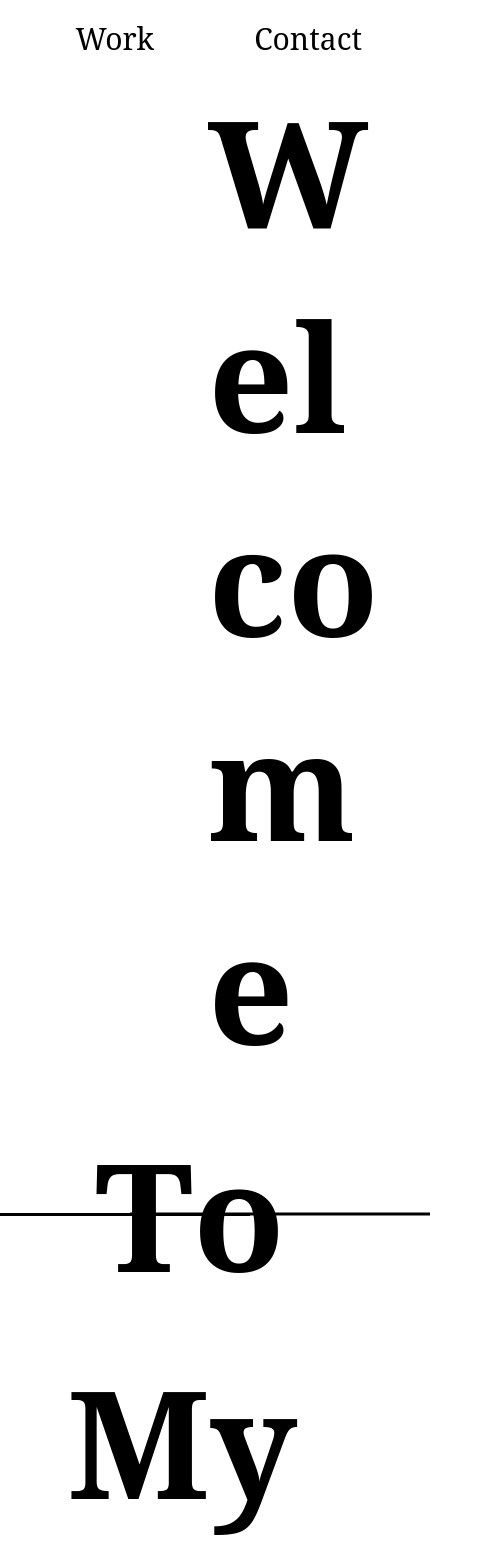
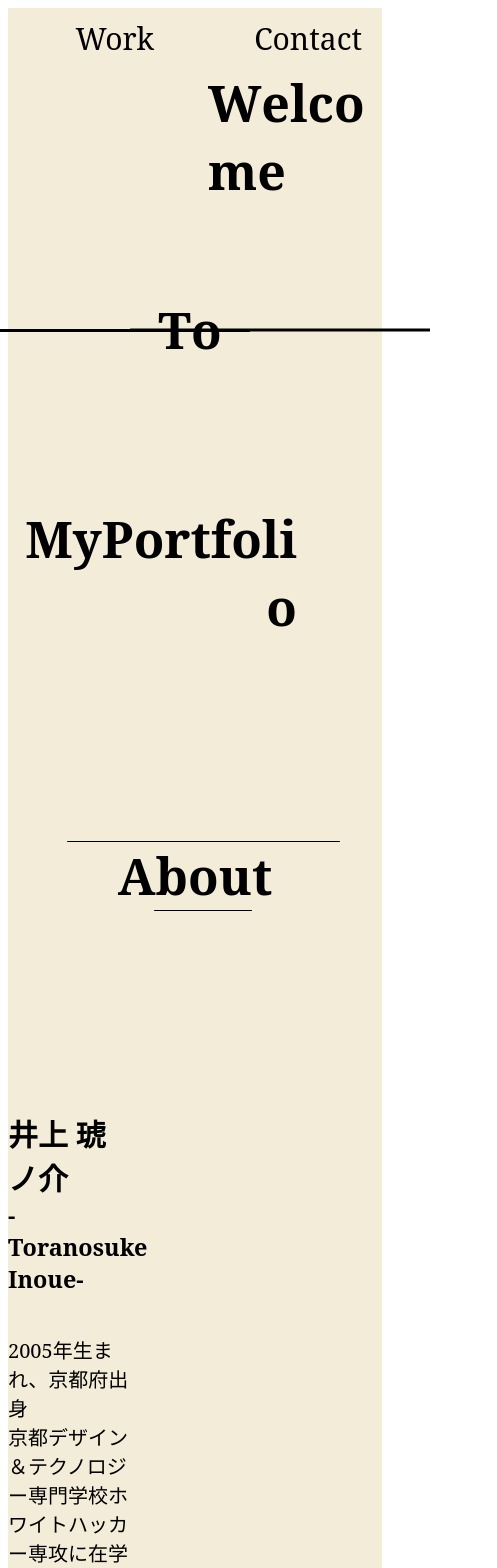
Before and after one commit to InoueToranosuke/react-next-portfolio, a Next.js app: page / in a window 390 px wide. Shown: the top 1568 px of the page, 497 px wide, since content can reach past the window. Built offline with nearby package versions, Linux system fonts and the light colour scheme.

Commit message:
change bgc

```diff
--- /dev/null
+++ b/app/components/Diagonal/index.module.css
@@ -0,0 +1,20 @@
+.container {
+    width: 100vw;
+    height: 100vh;
+    overflow: hidden;
+  }
+
+  .diagonalText {
+    position: absolute;
+    top: 50%; /* 上下中央揃え */
+    left: -30px;
+    transform: translateY(-50%) rotate(30deg); /* 斜め表示 */
+    transform-origin: left center; /* 左端を起点に回転 */
+    font-size: 2rem;
+    font-weight: bold;
+    color: white;
+    background-color: #000; /* 背景色 */
+    padding: 40px 17vw;
+    white-space: nowrap; /* テキストの改行を防止 */
+    box-shadow: 0 4px 6px rgba(0, 0, 0, 0.1); /* 軽い影を追加 */
+  }
--- a/app/components/F_line/index.module.css
+++ b/app/components/F_line/index.module.css
@@ -1,13 +1,18 @@
 .container {
     display: flex;
     justify-content: center;
-    align-items: center ;
+    align-items: center;
     width: 100vw;
 }
 
 .bar {
-    width: 100%;
+    width: 0; /* 初期状態で幅を0に設定 */
     height: 1px;
     background-color: black;
     border-radius: 2px;
+    transition: width 1s ease-in-out; /* アニメーションをスムーズに実行 */
 }
+
+.animate {
+    width: 70%; /* アニメーション中に横棒が広がる */
+}
--- a/app/components/F_line/index.tsx
+++ b/app/components/F_line/index.tsx
@@ -1,9 +1,39 @@
-import styles from './index.module.css';
+"use client"; // この行を追加
+
+import React, { useEffect, useState, useRef } from "react";
+import styles from "./index.module.css";
 
 export default function F_line() {
-    return (
-      <div className={styles.container}>
-        <div className={styles.bar}></div>
-      </div>
+  const [isVisible, setIsVisible] = useState(false);
+  const barRef = useRef<HTMLDivElement>(null);
+
+  useEffect(() => {
+    const observer = new IntersectionObserver(
+      ([entry]) => {
+        if (entry.isIntersecting) {
+          setIsVisible(true);
+        }
+      },
+      { threshold: 0.1 }
     );
-  }
+
+    if (barRef.current) {
+      observer.observe(barRef.current);
+    }
+
+    return () => {
+      if (barRef.current) {
+        observer.unobserve(barRef.current);
+      }
+    };
+  }, []);
+
+  return (
+    <div className={styles.container}>
+      <div
+        ref={barRef}
+        className={`${styles.bar} ${isVisible ? styles.animate : ""}`}
+      ></div>
+    </div>
+  );
+}
--- a/app/components/Line/index.module.css
+++ b/app/components/Line/index.module.css
@@ -1,13 +1,21 @@
 .container {
     display: flex;
     justify-content: center;
-    align-items: center ;
+    align-items: center;
     width: 100vw;
 }
 
 .bar {
-    width: 25%;
+    width: 25%; /* 長さを固定 */
     height: 1px;
     background-color: black;
     border-radius: 2px;
+    opacity: 0; /* 初期状態で透明 */
+    transform: translateX(-50px); /* 初期状態で左にずらす */
+    transition: opacity 1s ease, transform 1s ease; /* アニメーションを設定 */
 }
+
+.animate {
+    opacity: 1; /* 表示 */
+    transform: translateX(0); /* 元の位置にスライドイン */
+}
--- a/app/components/Line/index.tsx
+++ b/app/components/Line/index.tsx
@@ -1,10 +1,39 @@
+"use client"; // クライアントコンポーネントとして指定
+
+import React, { useEffect, useState, useRef } from "react";
 import styles from "./index.module.css";
 
+export default function Line() {
+  const [isVisible, setIsVisible] = useState(false);
+  const barRef = useRef<HTMLDivElement>(null);
 
-export default function Line() {
-    return (
-      <div className={styles.container}>
-        <div className={styles.bar}></div>
-      </div>
+  useEffect(() => {
+    const observer = new IntersectionObserver(
+      ([entry]) => {
+        if (entry.isIntersecting) {
+          setIsVisible(true);
+        }
+      },
+      { threshold: 0.1 }
     );
-  }
+
+    if (barRef.current) {
+      observer.observe(barRef.current);
+    }
+
+    return () => {
+      if (barRef.current) {
+        observer.unobserve(barRef.current);
+      }
+    };
+  }, []);
+
+  return (
+    <div className={styles.container}>
+      <div
+        ref={barRef}
+        className={`${styles.bar} ${isVisible ? styles.animate : ""}`}
+      ></div>
+    </div>
+  );
+}
--- a/app/globals.css
+++ b/app/globals.css
@@ -9,3 +9,7 @@ body {
 .about {
   font-family: "Noto Serif", serif;
 }
+
+.bgc {
+  background-color: #f3ecd8;
+}
--- a/app/page.module.css
+++ b/app/page.module.css
@@ -1,7 +1,10 @@
+.top {
+  background-color: #f3ecd8;
+}
 .W_title {
     font-size: 150px;
     margin-top: 0;
-    margin-bottom: 0;
+    margin-bottom: 25px;
     margin-left: 200px;
 }
 
@@ -52,22 +55,46 @@
 .T_title::before {
     left: 28%; /* テキストの左側に配置 */
     margin-left: 20px; /* テキストとの間隔を20pxに設定 */
-    animation-delay: 0.5s; /* 横棒のアニメーション開始遅延（文字アニメーションの後に開始） */
+    animation-delay: 1s; /* 横棒のアニメーション開始遅延（文字アニメーションの後に開始） */
 }
 
 .T_title::after {
     right: 28%; /* テキストの右側に配置 */
     margin-right: 20px; /* テキストとの間隔を20pxに設定 */
-    animation-delay: 0.5s; /* 横棒のアニメーション開始遅延（文字アニメーションの後に開始） */
+    animation-delay: 1s; /* 横棒のアニメーション開始遅延（文字アニメーションの後に開始） */
 }
 
 .M_title {
     font-size: 150px;
     text-align: right;
-    margin-top: 0;
+    margin-top: 100px;
     margin-right: 85px;
     margin-bottom: 200px;
 }
+
+
+.W_title,
+.T_title,
+.M_title {
+  font-size: 150px;
+}
+
+@media (max-width: 768px) {
+  .W_title,
+  .T_title,
+  .M_title {
+    font-size: 80px;
+  }
+}
+
+@media (max-width: 480px) {
+  .W_title,
+  .T_title,
+  .M_title {
+    font-size: 50px;
+  }
+}
+
 
 .about {
 }
@@ -80,18 +107,31 @@
 }
 
 .about_profile {
-    margin: 185px 350px 400px;
-    font-size: 20px;
+  margin-top: 200px;
+  margin-bottom: 200px;
+  margin-right: 250px;
+  margin-left: auto;
+  font-size: 20px;
+  max-width: 700px; /* 必要に応じてプロフィール全体の幅を制限 */
 }
 
 .name {
-    margin-bottom: 0px;
+  margin-bottom: 0px;
 }
 
 .english_name {
-    margin-top: 0px;
-    margin-bottom: 40px;
+  margin-top: 0px;
+  margin-bottom: 40px;
 }
+
+.profile {
+  text-align: left; /* テキストを左揃え（変更しない場合も可） */
+}
+
+.more {
+  margin-top: 20px; /* ボタンの余白を調整 */
+}
+
 
 .moreLink {
     text-decoration: none;
--- a/app/page.tsx
+++ b/app/page.tsx
@@ -1,14 +1,17 @@
 import styles from "./page.module.css"; // CSS Modulesをインポート
 import Header from "./components/Header";
 import Line from "./components/Line";
+
 import F_line from "./components/F_line";
 import Welcome from "./components/Welcome";
 import Myportfolio from "./components/Myportfolio";
 import To from "./components/To";
 
+
 export default function Home() {
     return (
         <>
+            <div className="bgc">
                 <section className={styles.top}>
                 <Header />
                 <div className="title">
@@ -50,6 +53,7 @@ export default function Home() {
                         </div>
                     </div>
                 </section>
+            </div>
         </>
 
     );
```
Also changed, not shown: app/components/Diagonal/index.tsx (added, +12 -0 lines). Lines whose indentation alone changed are shown as unchanged.
